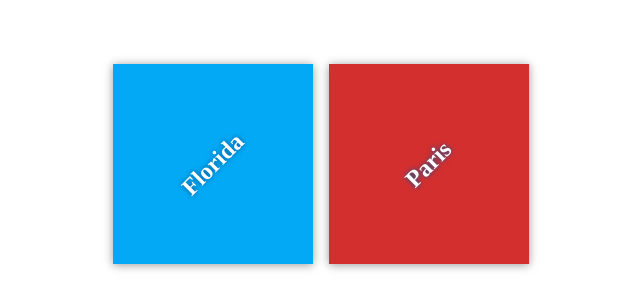
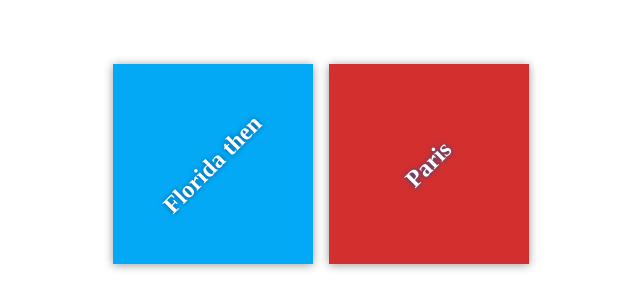
Before and after one commit to almakldi/my-travel-plans, a plain HTML site: page index.html in a window 1280 px wide. Shown: the part 236-544 px from the top of the page, without its empty margins (319-959 px from the left). Drawn offline with Linux system fonts and the light colour scheme; files that its build step writes are made by us from their sources.

```diff
--- a/index.html
+++ b/index.html
@@ -11,7 +11,7 @@
     <div class="container">
         <div class="destination-container">
             <div class="destination" id="florida">
-                <h2>Florida</h2>
+                <h2>Florida then</h2>
             </div>
 
             <div class="destination" id="paris">
```
